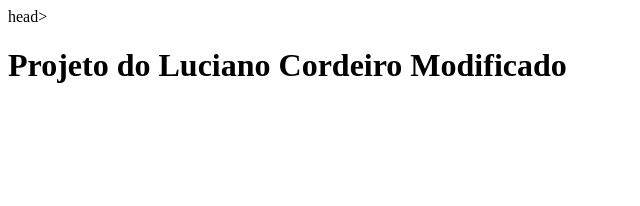
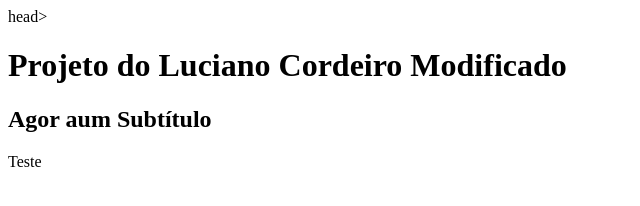
Before and after one commit to lacsousa/curso-git, a plain HTML site: page index.html in a window 1280 px wide. Shown: the whole page, without its empty margins (0-640 px from the left). Drawn offline with Linux system fonts and the light colour scheme.

Commit message:
Adicionando subtítulo

```diff
--- a/index.html
+++ b/index.html
@@ -8,6 +8,10 @@
 <body>
     <h1>Projeto do Luciano Cordeiro Modificado
     </h1>
+
+    <h2> Agor aum Subtítulo
+    </h2>
+    Teste
 </body>
 
 </html>
```
